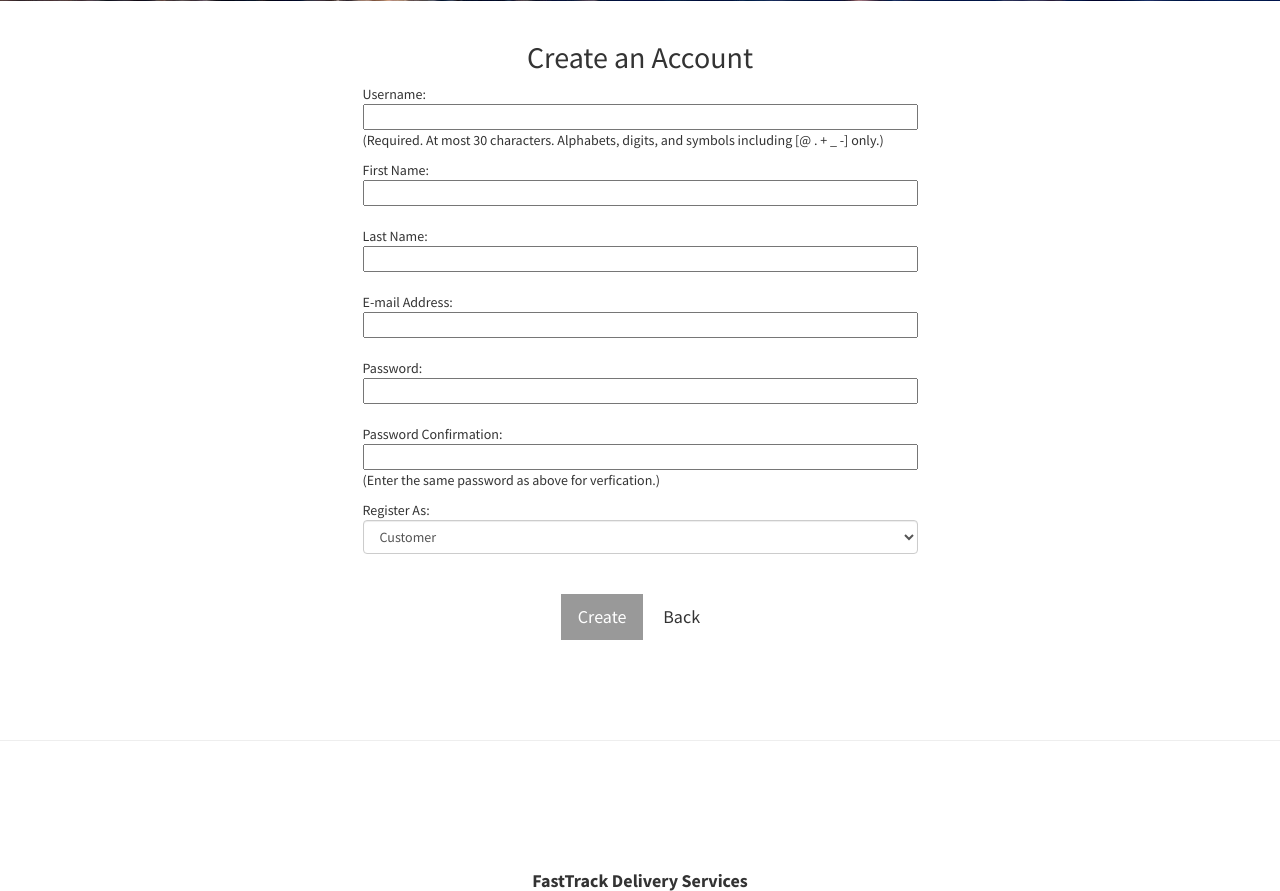
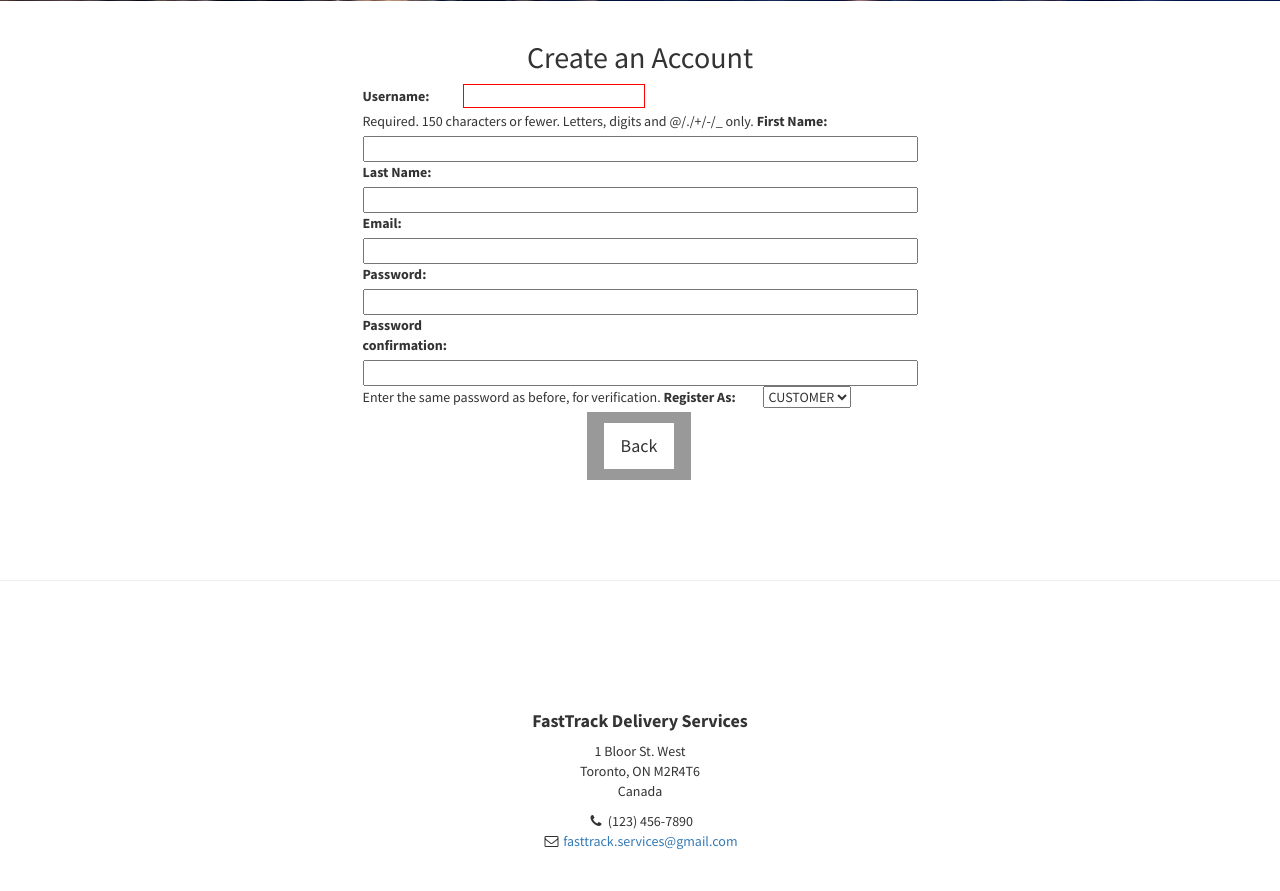
Before and after one commit to FlyinKat/CSC309_A3, a Django app: template FastTrack/templates/registration/register.html in a window 1280 px wide; the page is wider, and only the part inside the window is pictured. Shown: the part 799-1690 px from the top of that part. Run offline with Django 3.2, Linux system fonts and the light colour scheme; the template is opened without the code that fills it: values that come from a table or form of the project are taken from there, others are empty; parts of the project's set-up code (start-up, migrations or seed data) failed here and were passed over; some libraries are stand-ins or nearby versions.

Commit message:
register html change

```diff
--- a/FastTrack/templates/registration/register.html
+++ b/FastTrack/templates/registration/register.html
@@ -22,36 +22,11 @@
             <div class = "col-lg-6 col-centered">
                 <div id = "create_account">
                     <h2 style="text-align:center">Create an Account</h2>
-                    <form method="post" action="">{% csrf_token %}
-                        Username:
-                        <input type="text" name="username" id="register_username">
-                        <br>
-                        <p>(Required. At most 30 characters. Alphabets, digits, and symbols including [@ . + _ -] only.)</p>
-                        First Name:
-                        <input type="text" name="first_name">
-                        <br><br>
-                        Last Name:
-                        <input type="text" name="last_name">
-                        <br><br>
-                        E-mail Address:
-                        <input type="email" name="email">
-                        <br><br>
-                        Password:
-                        <input type="text" name="password1">
-                        <br><br>
-                        Password Confirmation:
-                        <input type="text" name="password2">
-                        <br>
-                        <p>(Enter the same password as above for verfication.)</p>
-                        Register As:
-                        <select class="form-control" name="regAs">
-                                <option value="customer">Customer</option>
-                                <option value="courier">Courier</option>
-                        </select>
-                        <br><br>
+                    <form method="post" action="/register/">{% csrf_token %}
+                        {{form}}
                         <div class="container">
                             <div class="row search_post_buttons">
-                                <input type="submit" value="Create" class="btn btn-lg btn-dark">
+                                <button type="submit" value="Register" class="btn btn-lg btn-dark">
                                 <a href="/" class="btn btn-lg btn-light">Back</a>
                             </div>
                         </div>
```
Also changed, not shown: FastTrack/db.sqlite3, 2 other files.
